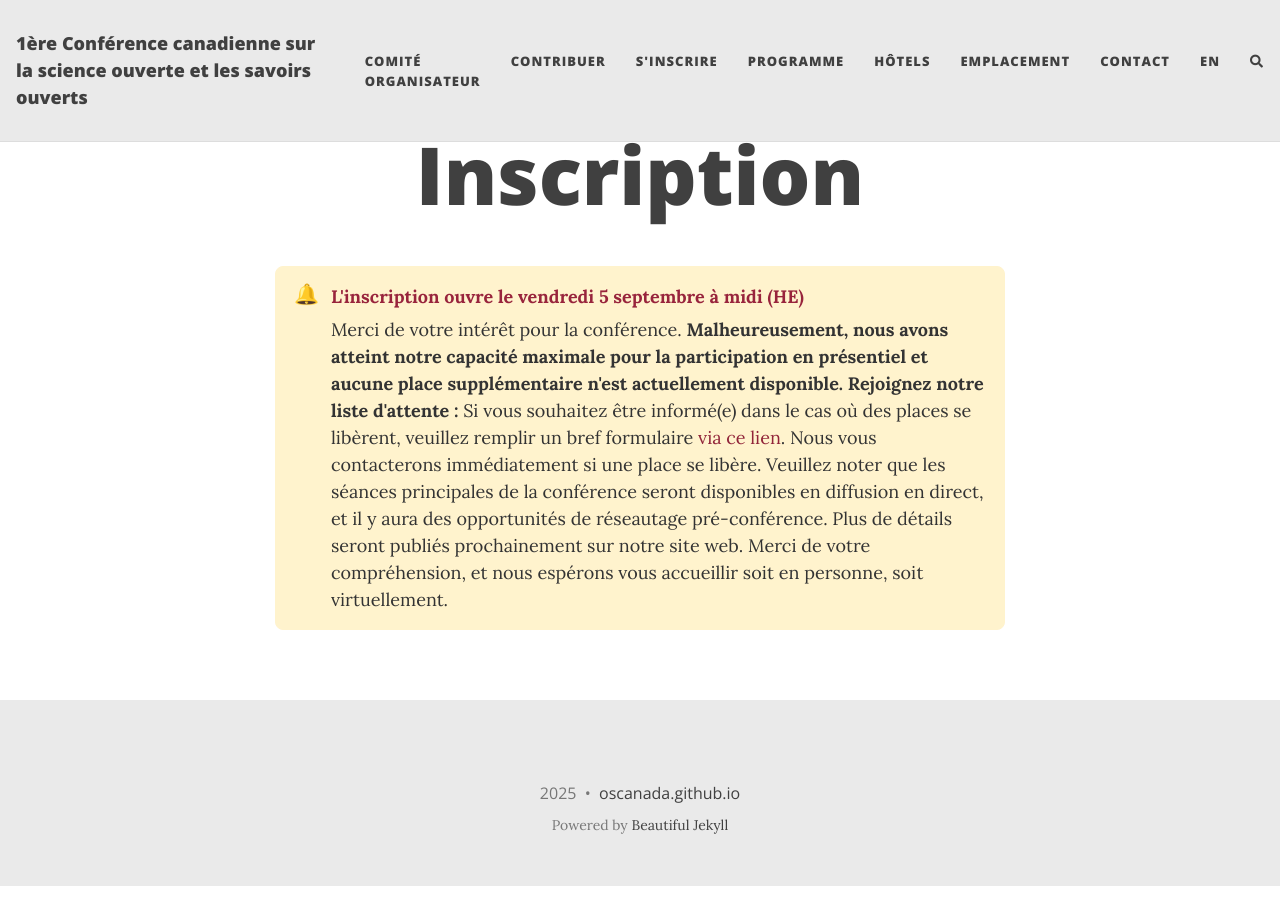
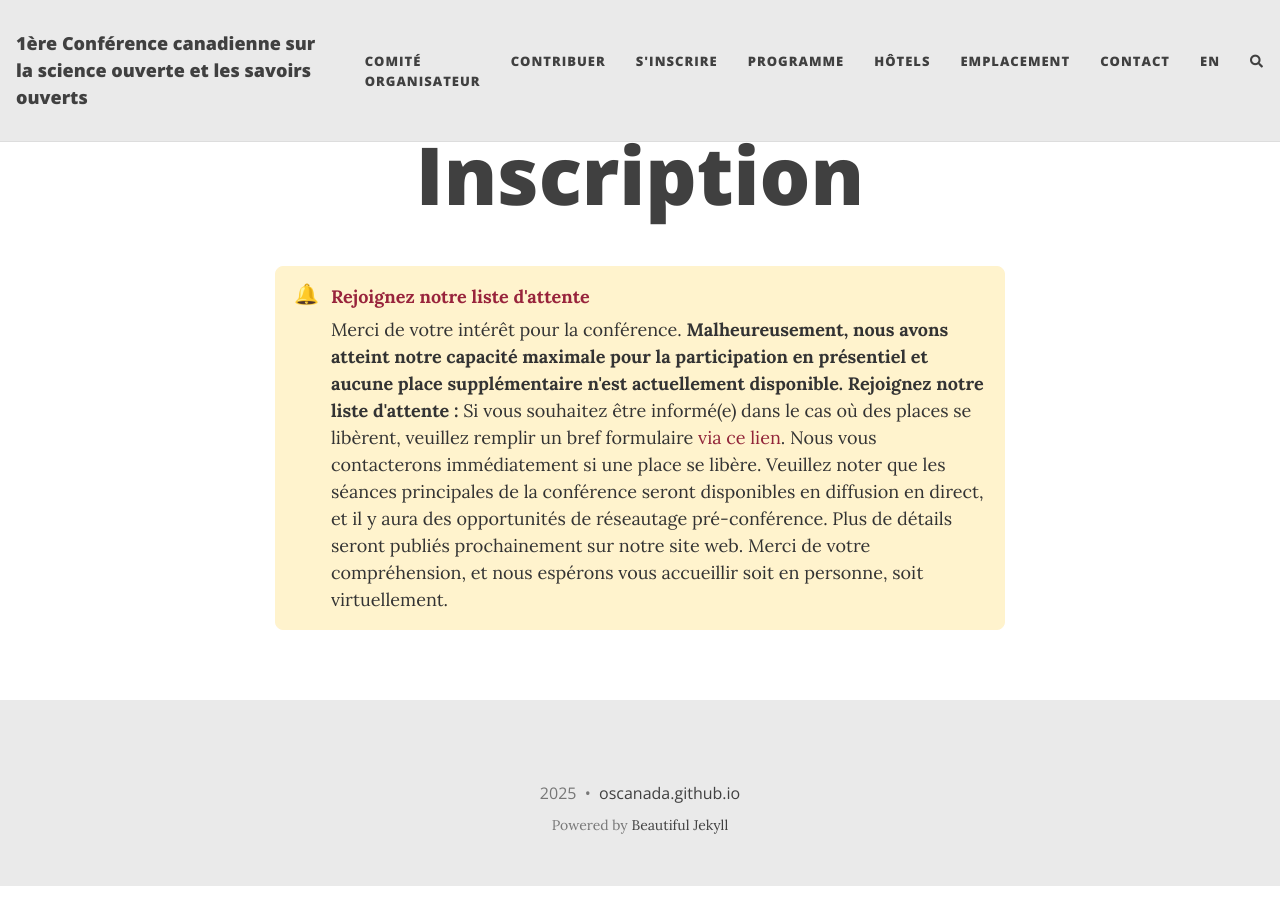
Before and after one commit to oscanada/oscanada.github.io, a Jekyll site: the page built from fr/registration.html, in a window 1280 px wide. Built offline with Jekyll 4.4.1, drawn with Linux system fonts in a browser that asks for light colours; nearby versions of some CDN libraries; comment, search, counter and statistics services are not loaded.

Commit message:
Update registration.html

```diff
--- a/fr/registration.html
+++ b/fr/registration.html
@@ -22,7 +22,7 @@ slug: registration
 <div class="callout">
   <div class="callout__icon">🔔</div>
   <div>
-    <p class="callout__title">L'inscription ouvre le vendredi 5 septembre à midi (HE)</p>
+    <p class="callout__title">Rejoignez notre liste d'attente</p>
     <p class="callout__body">
       Merci de votre intérêt pour la conférence. <strong>Malheureusement, nous avons atteint notre capacité maximale pour la participation en présentiel et aucune place supplémentaire n'est actuellement disponible.</strong> <strong>Rejoignez notre liste d'attente :</strong> Si vous souhaitez être informé(e) dans le cas où des places se libèrent, veuillez remplir un bref formulaire <a href="https://concordia.yul1.qualtrics.com/jfe/form/SV_8waElXQO1rEzXCu" target="_blank">via ce lien</a>. Nous vous contacterons immédiatement si une place se libère. Veuillez noter que les séances principales de la conférence seront disponibles en diffusion en direct, et il y aura des opportunités de réseautage pré-conférence. Plus de détails seront publiés prochainement sur notre site web. Merci de votre compréhension, et nous espérons vous accueillir soit en personne, soit virtuellement.
     </p>
```
